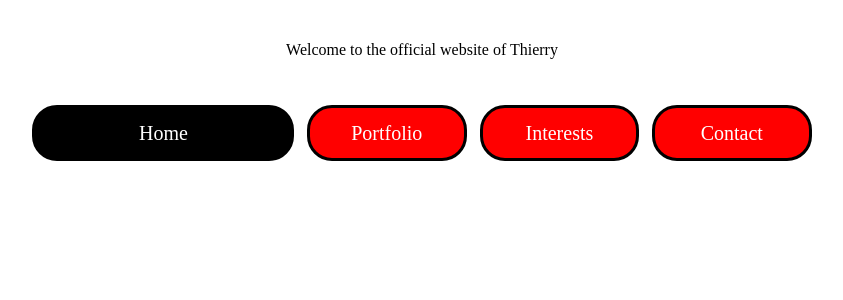
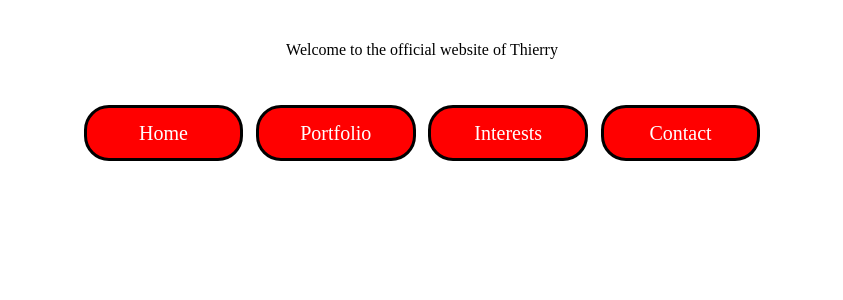
Before and after one commit to JovinMtl/persona-nuxt, a Nuxt app: page / in a window 1280 px wide. Shown: the top 300 px of the page, without its empty margins (218-1061 px from the left). Built offline with nearby package versions, Linux system fonts and the light colour scheme.

Commit message:
fixed stability for menu

```diff
--- a/views/me-nu.vue
+++ b/views/me-nu.vue
@@ -2,25 +2,30 @@
     <div class="menuSticky">
         <div class="centered menu">
             <div class="menuContent">
-                <div @click="TurnA"
-                    :class="!opt1 ? 'unclicked':'clicked'">
-                    <nuxt-link to="/" class="unline fs tex">Home</nuxt-link>
+
+                <nuxt-link to="/" class="unline" :class="!opt1 ? 'unclicked':'clicked'">
+                    <div class=" fs tex">Home</div></nuxt-link>
                     <!-- <router-link to="" class="unline fs tex">
                         Home
                     </router-link> -->
-                </div>
-                <div @click="TurnB" :class="!opt2 ? 'unclicked wantClick':'clicked'">
-                    <nuxt-link to="portfolio" class="unline fs tex">Portfolio</nuxt-link>
-                    <!-- <router-link to="/" class="unline fs tex">Portfolio</router-link> -->
-                </div>
-                <div @click="TurnC" :class="!opt3 ? 'unclicked':'clicked'">
-                    <router-link to="/" class="unline fs tex">Interests</router-link>
-                </div>
-                <div @click="TurnD" :class="!opt4 ? 'unclicked':'clicked'">
-                    <!-- <a href="/home" class="unline fs tex">Contact</a> -->
-                    <router-link to="/" class="unline fs tex">Contact</router-link>
-                    <!-- <a href=""></a> -->
-                </div>
+
+                <nuxt-link to="portfolio" class="unline"
+                    :class="!opt2 ? 'unclicked wantClick':'clicked'">
+                    <div class="fs tex">
+                        Portfolio
+                    </div>
+                </nuxt-link>
+
+                <nuxt-link  to="interests" class="unline" :class="!opt3 ? 'unclicked':'clicked'">
+                    <div class="fs tex">
+                        Interests
+                    </div>
+                </nuxt-link >
+                <nuxt-link  to="/" class="unline" :class="!opt4 ? 'unclicked':'clicked'">
+                    <div class="fs tex">
+                        Contact
+                    </div>
+                </nuxt-link >
             </div>
         </div>
     </div>
@@ -29,7 +34,7 @@
 import { ref,defineComponent, onMounted } from 'vue'
 export default defineComponent({
     setup(props, {emit}) {
-        const opt1 = ref<boolean>(true)
+        const opt1 = ref<boolean>(false)
         const opt2 = ref<boolean>(false)
         const opt3 = ref<boolean>(false)
         const opt4 = ref<boolean>(false)
@@ -38,35 +43,35 @@ export default defineComponent({
         })
 
         const TurnA = ()=>{
-            opt1.value = true
             opt2.value = false
             opt3.value = false
             opt4.value = false
+            opt1.value = true
             // console.log("Have clicked A")
-            emit('initial', '1')
+            // emit('initial', '1')
         }
         const TurnB = ()=>{
             disablingAnime()
-            opt2.value = true
             opt1.value = false
             opt3.value = false
             opt4.value = false
+            opt2.value = true
             // console.log("Have clicked B")
             // emit('initial', '2')
         }
         const TurnC = ()=>{
-            opt3.value = true
             opt2.value = false
             opt1.value = false
             opt4.value = false
-            emit('initial', '3')
+            opt3.value = true
+            // emit('initial', '3')
         }
         const TurnD = ()=>{
-            opt4.value = true
+            opt1.value = false
             opt2.value = false
             opt3.value = false
-            opt1.value = false
-            emit('initial', '4')
+            opt4.value = true
+            // emit('initial', '4')
         }
         const disablingAnime = ()=>{
             // will select that element with 'anime' class and
```
